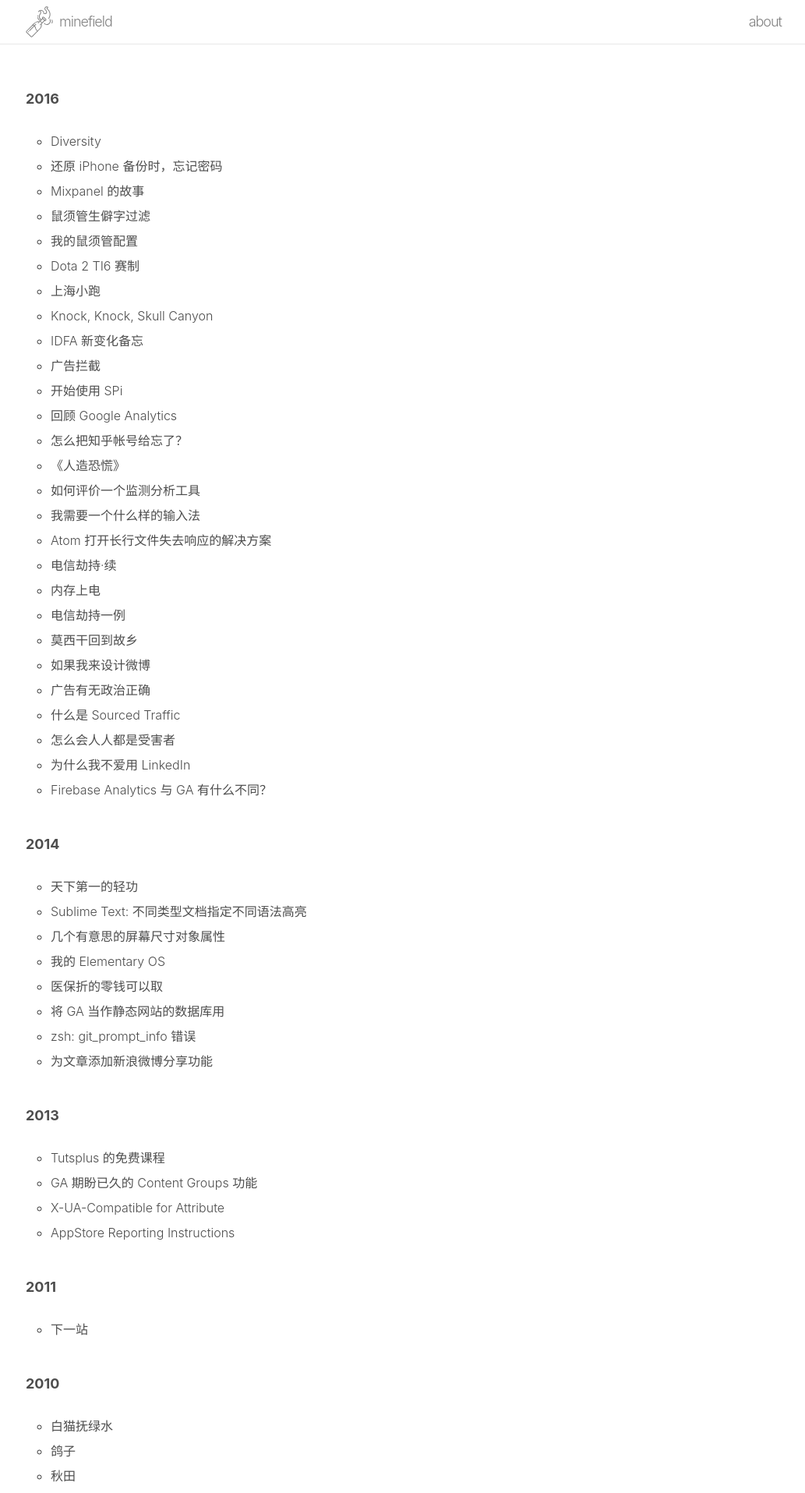
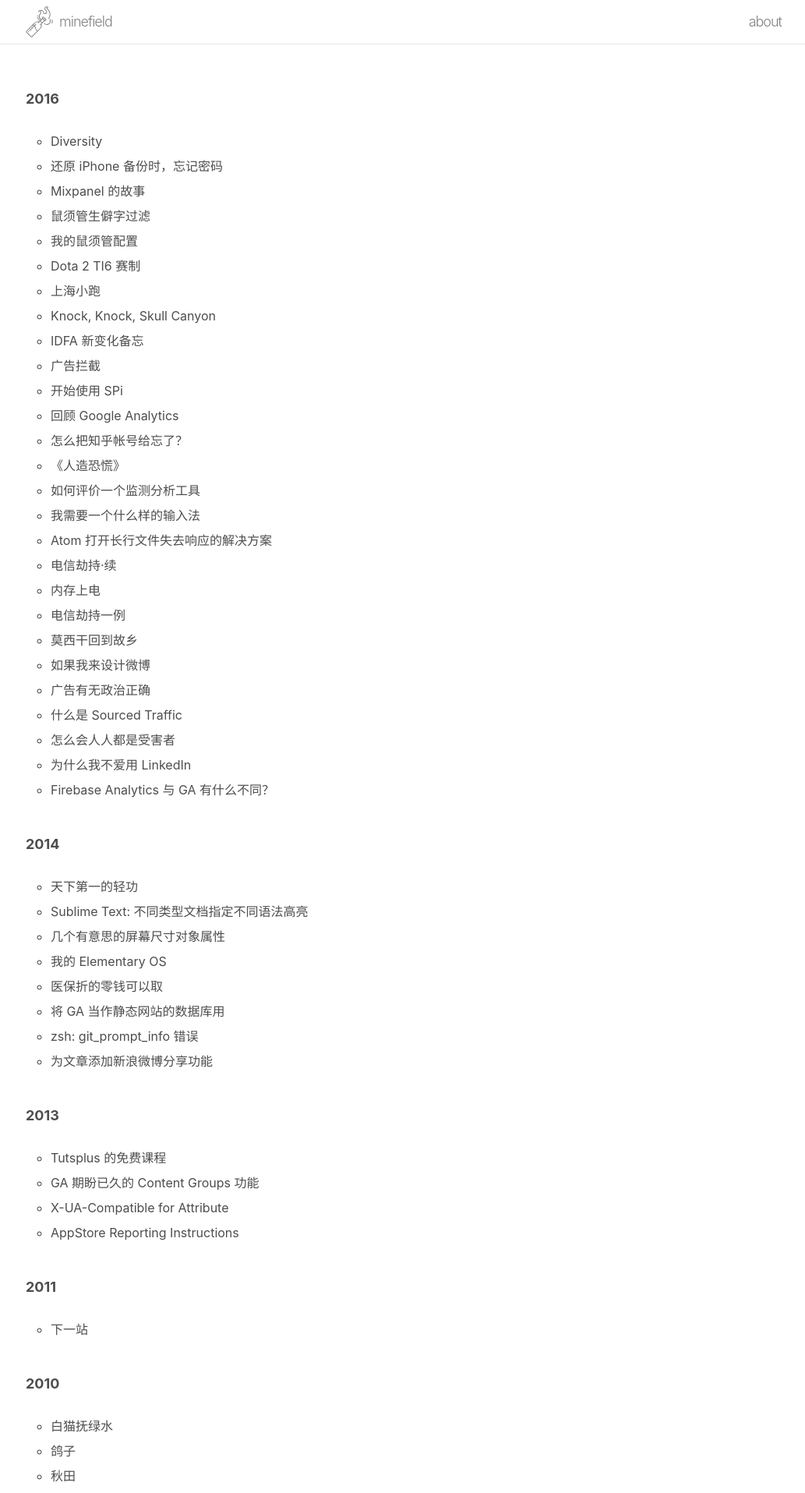
Before and after one commit to placeless/placeless.github.io, a Jekyll site: the page built from index.html, in a window 1280 px wide. Shown: the top 1915 px of the page at 78% size, without its empty margins (247-1280 px from the left). Built offline with Jekyll 4.4.1, drawn with Linux system fonts in a browser that asks for light colours.

Commit message:
removed font-weight:300

```diff
--- a/_sass/_base.scss
+++ b/_sass/_base.scss
@@ -31,7 +31,10 @@ table th {
  * Basic styling
  */
 body {
-    font: $base-font-weight #{$base-font-size}/#{$base-line-height} $base-font-family;
+    /*font: $base-font-weight #{$base-font-size}/#{$base-line-height} $base-font-family;*/
+    font-family: $base-font-family;
+    font-size: $base-font-size;
+    line-height: $base-line-height;
     color: $text-color;
     background-color: $background-color;
     -webkit-text-size-adjust: 100%;
```
